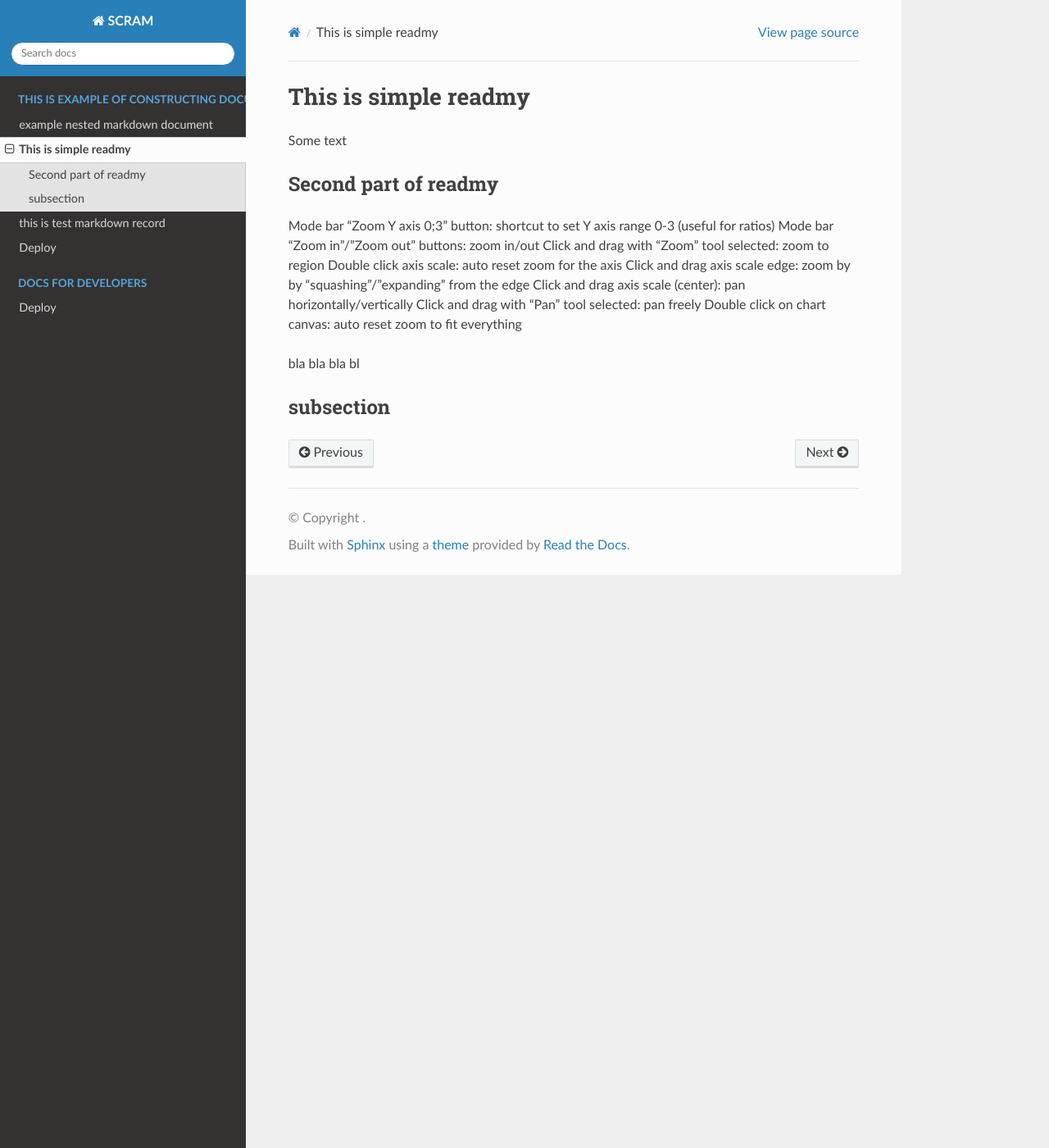
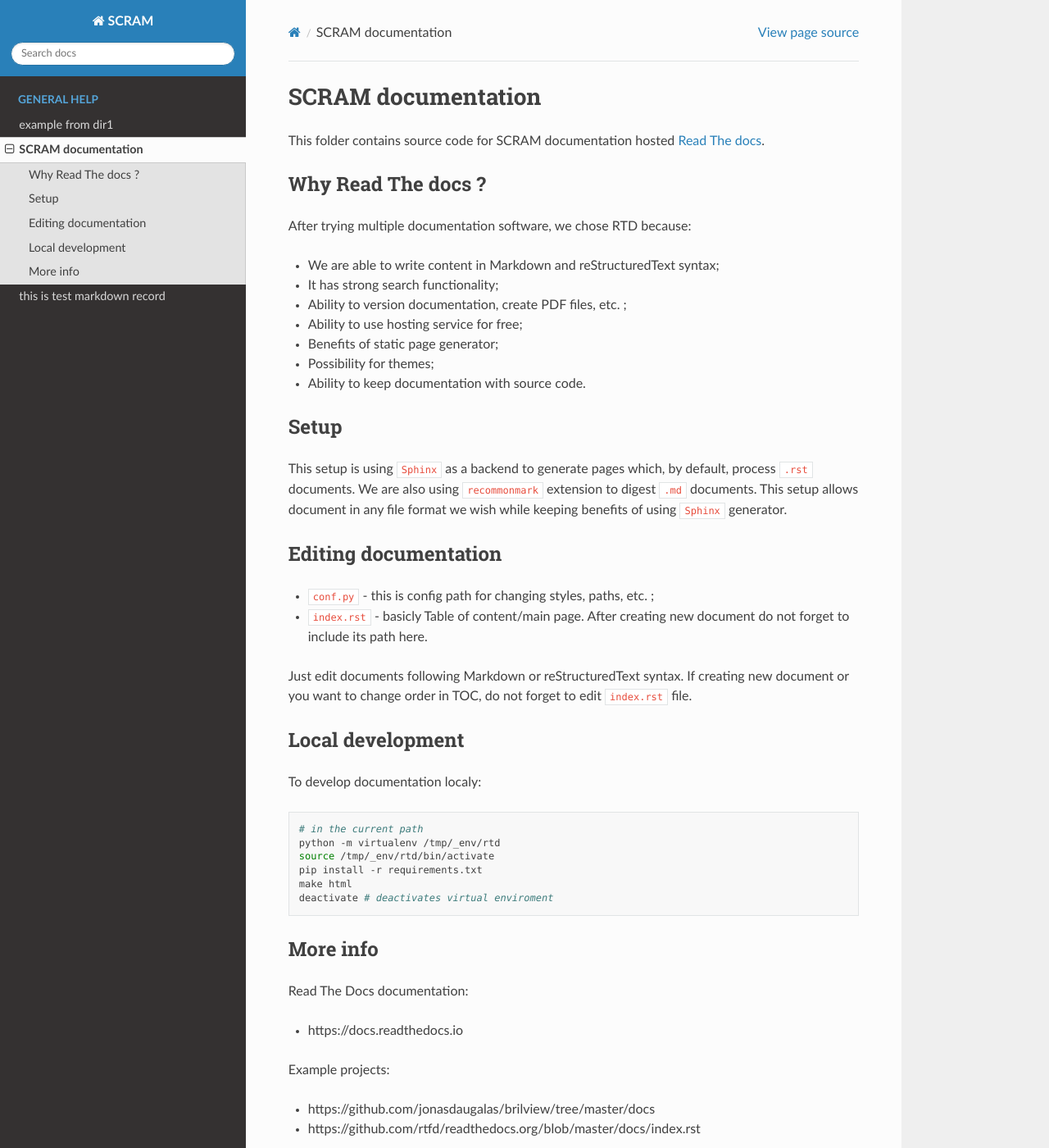
Before and after one commit to cms-sw/SCRAM, a Sphinx documentation site: the page built from docs/README.md, in a window 1280 px wide and 1400 px high. Shown: the whole window at 82% size. Built offline with Sphinx 7.4.7 and the Read the Docs theme 2.0.0, drawn with Linux system fonts in a browser that asks for light colours.

Commit message:
Started structuring and adding proper README

````diff
--- a/docs/README.md
+++ b/docs/README.md
@@ -1,18 +1,52 @@
-# This is simple readmy
+# SCRAM documentation
 
-Some text
+This folder contains source code for SCRAM documentation hosted [Read The docs](http://scram.readthedocs.io).
 
-## Second part of readmy
+## Why Read The docs ?
 
-Mode bar “Zoom Y axis 0;3” button: shortcut to set Y axis range 0-3 (useful for ratios)
-Mode bar “Zoom in”/”Zoom out” buttons: zoom in/out
-Click and drag with “Zoom” tool selected: zoom to region
-Double click axis scale: auto reset zoom for the axis
-Click and drag axis scale edge: zoom by by “squashing”/”expanding” from the edge
-Click and drag axis scale (center): pan horizontally/vertically
-Click and drag with “Pan” tool selected: pan freely
-Double click on chart canvas: auto reset zoom to fit everything
+After trying multiple documentation software, we chose RTD because:
 
-bla bla bla bl
+* We are able to write content in Markdown and reStructuredText syntax;
+* It has strong search functionality;
+* Ability to version documentation, create PDF files, etc. ;
+* Ability to use hosting service for free;
+* Benefits of static page generator;
+* Possibility for themes;
+* Ability to keep documentation with source code.
 
-## subsection
+## Setup
+
+This setup is using `Sphinx` as a backend to generate pages which, by default, process `.rst` documents.
+We are also using `recommonmark` extension to digest `.md` documents. This setup allows document in any file format we wish while keeping benefits of using `Sphinx` generator.
+
+## Editing documentation
+
+* `conf.py` - this is config path for changing styles, paths, etc. ;
+* `index.rst` - basicly Table of content/main page. After creating new document do not forget to include its path here.
+
+Just edit documents following Markdown or reStructuredText syntax. If creating new document or you want to change order in TOC, do not forget to edit `index.rst` file.
+
+## Local development
+
+To develop documentation localy:
+
+```bash
+# in the current path
+python -m virtualenv /tmp/_env/rtd
+source /tmp/_env/rtd/bin/activate
+pip install -r requirements.txt
+make html
+deactivate # deactivates virtual enviroment
+```
+
+
+## More info
+
+Read The Docs documentation:
+
+* https://docs.readthedocs.io
+
+Example projects:
+
+* https://github.com/jonasdaugalas/brilview/tree/master/docs
+* https://github.com/rtfd/readthedocs.org/blob/master/docs/index.rst
--- a/docs/dir1/text1.md
+++ b/docs/dir1/text1.md
@@ -1,5 +1,4 @@
-# example nested markdown document
-
+# example from dir1
 
 bla bla bal
 
````
Also changed, not shown: docs/Top_level.md (+21 -1 lines), docs/deploy.rst (deleted, +0 -108 lines), docs/index.rst (+5 -17 lines), docs/requirements.txt (added, +23 -0 lines), 1 other file.
